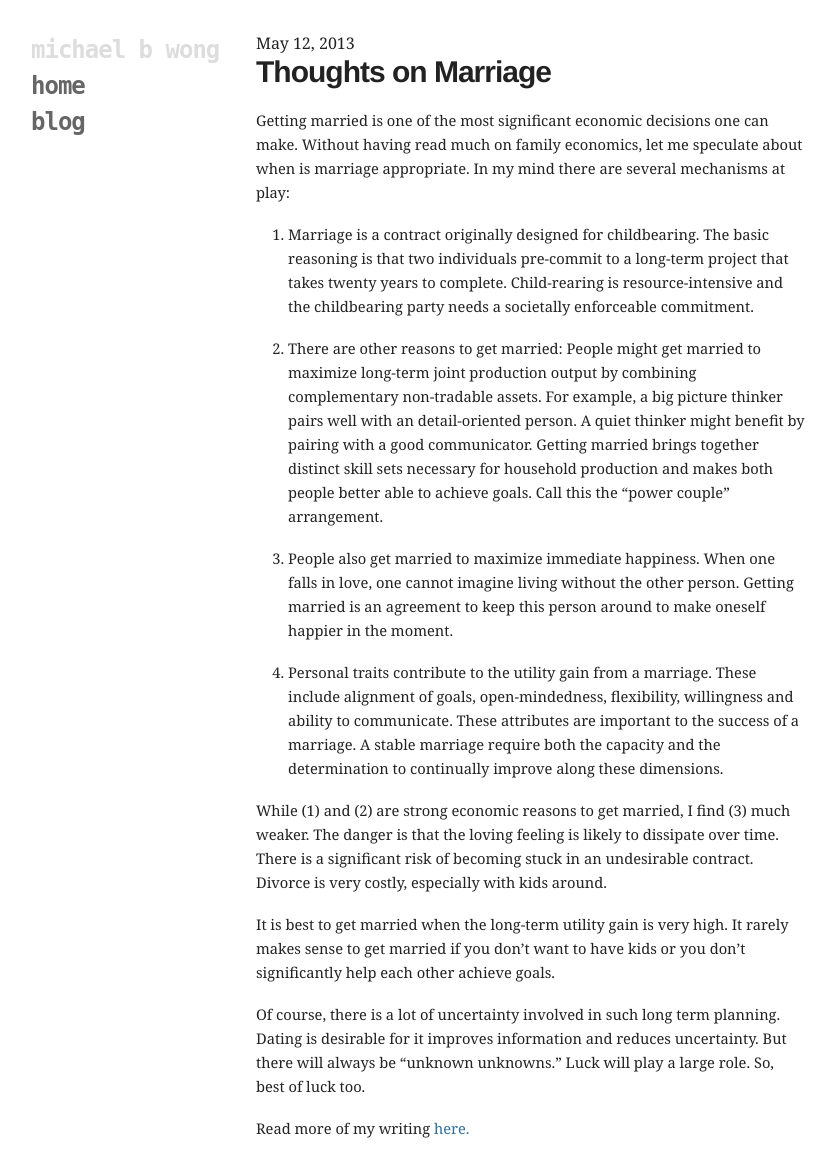
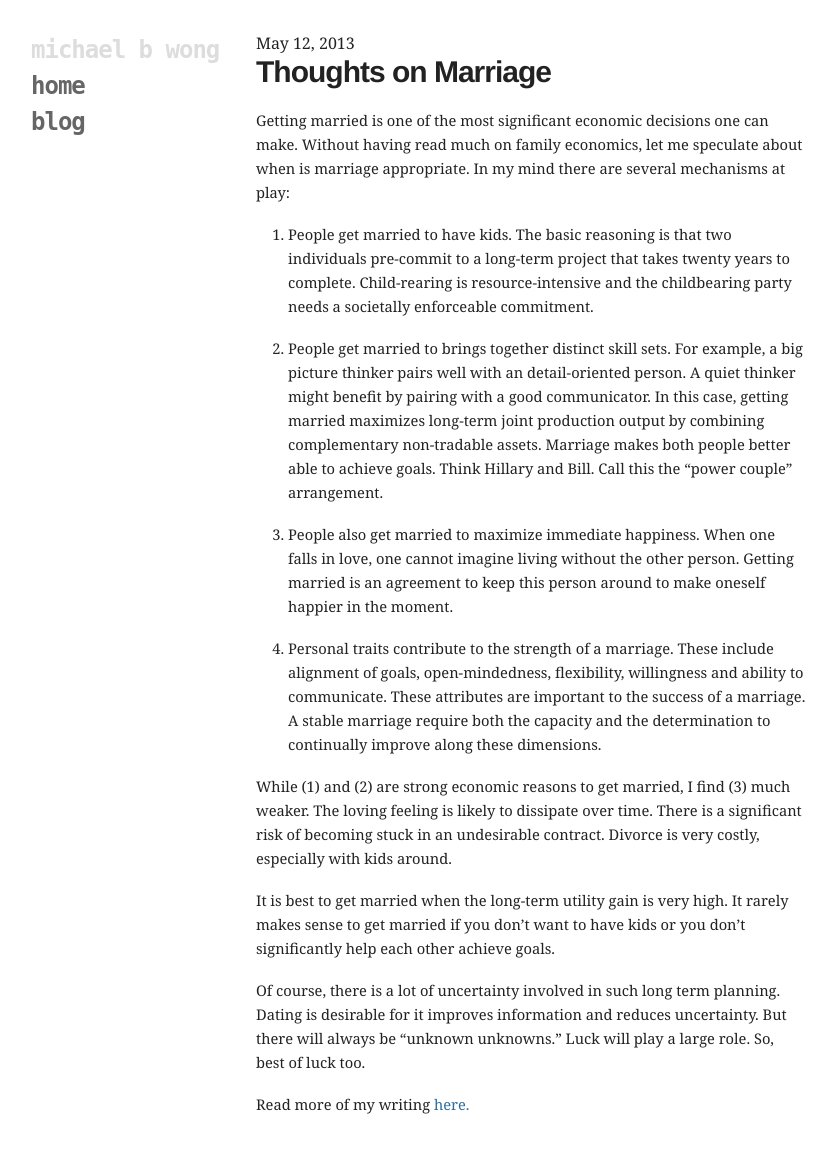
Before and after one commit to mbwong/mbwong.github.com, a Jekyll site: the page built from _posts/2013-05-12-thoughts-on-marriage.md, in a window 1280 px wide. Shown: the whole page, without its empty margins (94-929 px from the left). Built offline with Jekyll 4.4.1, drawn with Linux system fonts in a browser that asks for light colours; after the commit the page ends 1136 px from its top, so only the background shows below that.

Commit message:
Update 2013-05-12-thoughts-on-marriage.md

```diff
--- a/_posts/2013-05-12-thoughts-on-marriage.md
+++ b/_posts/2013-05-12-thoughts-on-marriage.md
@@ -8,15 +8,15 @@ layout: post
 
 Getting married is one of the most significant economic decisions one can make. Without having read much on family economics, let me speculate about when is marriage appropriate. In my mind there are several mechanisms at play:
 
-1. Marriage is a contract originally designed for childbearing. The basic reasoning is that two individuals pre-commit to a long-term project that takes twenty years to complete. Child-rearing is resource-intensive and the childbearing party needs a societally enforceable commitment.
+1. People get married to have kids. The basic reasoning is that two individuals pre-commit to a long-term project that takes twenty years to complete. Child-rearing is resource-intensive and the childbearing party needs a societally enforceable commitment.
 
-2. There are other reasons to get married: People might get married to maximize long-term joint production output by combining complementary non-tradable assets. For example, a big picture thinker pairs well with an detail-oriented person. A quiet thinker might benefit by pairing with a good communicator. Getting married brings together distinct skill sets necessary for household production and makes both people better able to achieve goals. Call this the "power couple" arrangement.
+2. People get married to brings together distinct skill sets. For example, a big picture thinker pairs well with an detail-oriented person. A quiet thinker might benefit by pairing with a good communicator. In this case, getting married  maximizes long-term joint production output by combining complementary non-tradable assets. Marriage makes both people better able to achieve goals. Think Hillary and Bill. Call this the "power couple" arrangement.
 
 3. People also get married to maximize immediate happiness. When one falls in love, one cannot imagine living without the other person. Getting married is an agreement to keep this person around to make oneself happier in the moment.
 
-4. Personal traits contribute to the utility gain from a marriage. These include alignment of goals, open-mindedness, flexibility, willingness and ability to communicate. These attributes are important to the success of a marriage. A stable marriage require both the capacity and the determination to continually improve along these dimensions.
+4. Personal traits contribute to the strength of a marriage. These include alignment of goals, open-mindedness, flexibility, willingness and ability to communicate. These attributes are important to the success of a marriage. A stable marriage require both the capacity and the determination to continually improve along these dimensions.
 
-While (1) and (2) are strong economic reasons to get married, I find (3) much weaker. The danger is that the loving feeling is likely to dissipate over time. There is a significant risk of becoming stuck in an undesirable contract. Divorce is very costly, especially with kids around.
+While (1) and (2) are strong economic reasons to get married, I find (3) much weaker. The loving feeling is likely to dissipate over time. There is a significant risk of becoming stuck in an undesirable contract. Divorce is very costly, especially with kids around.
 
 It is best to get married when the long-term utility gain is very high. It rarely makes sense to get married if you don't want to have kids or you don't significantly help each other achieve goals.
 
```
